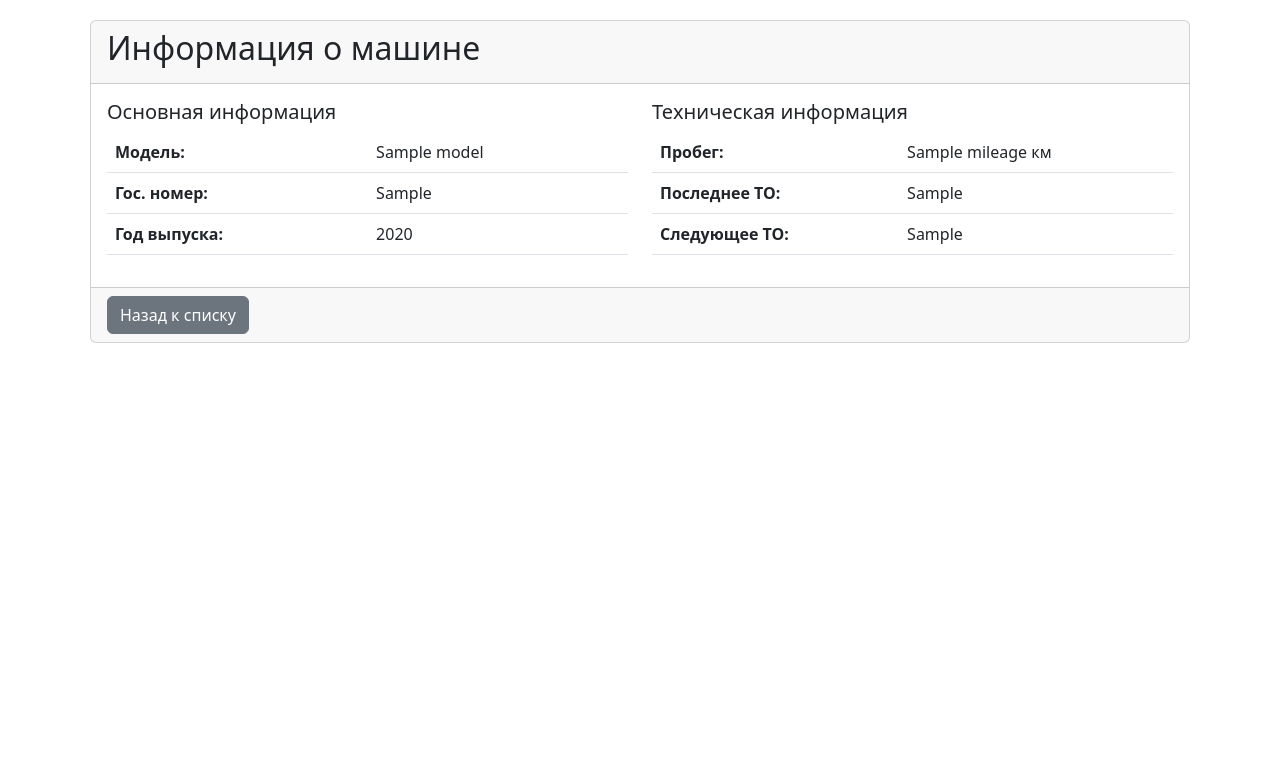
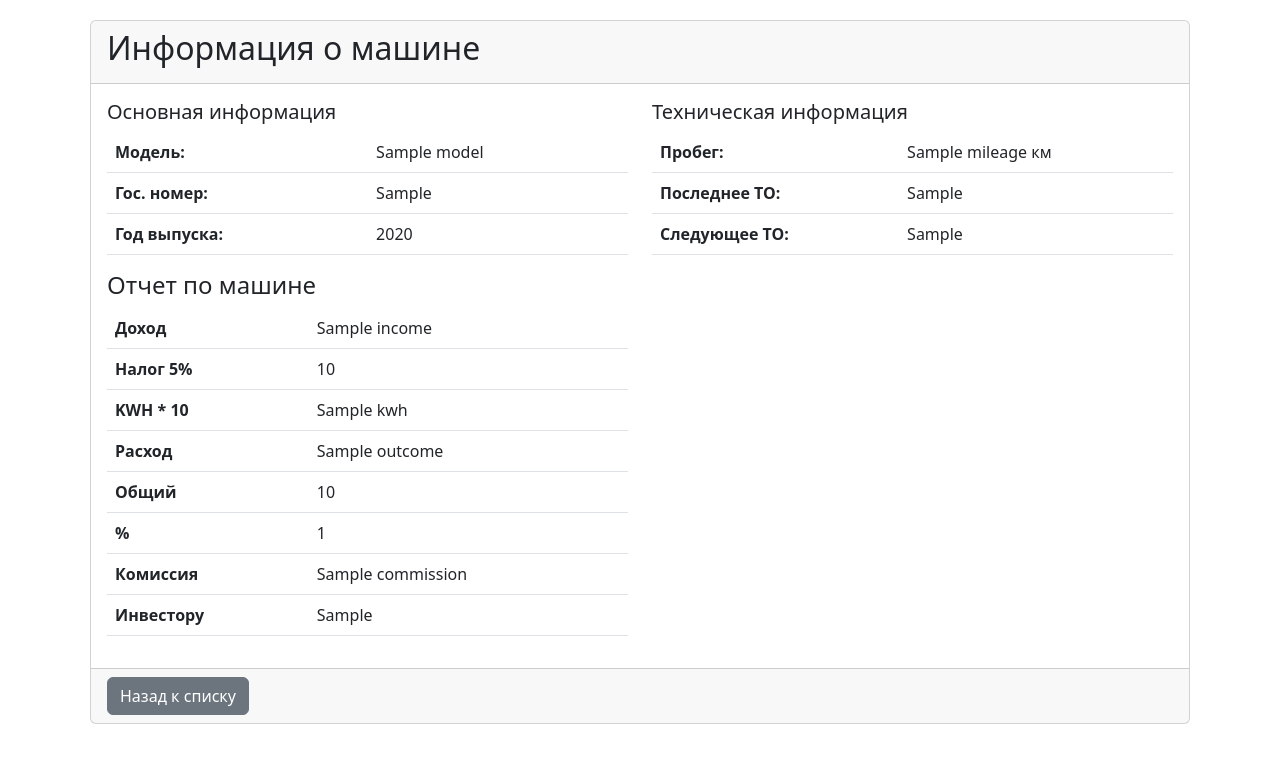
Before and after one commit to zhanyysh/ecotaxi, a Flask app: template investor_portal/templates/car_details.html in a window 1280 px wide. Shown: the top 763 px of the page. Run offline with Flask 3, Linux system fonts and the light colour scheme; the template is opened without the code that fills it: most values are stand-ins (such as "Sample title", 1, 10 or a date in 2020).

Commit message:
details fixed

```diff
--- a/investor_portal/app.py
+++ b/investor_portal/app.py
@@ -1,9 +1,10 @@
 from flask import Flask, render_template, request, redirect, url_for, flash
 from flask_login import LoginManager, UserMixin, login_user, login_required, logout_user, current_user
 import mysql.connector
-from datetime import datetime
+from datetime import datetime, date
 import hmac
 import hashlib
+from math import floor
 
 app = Flask(__name__)
 app.secret_key = 'your-secret-key'  # Измените на реальный секретный ключ
@@ -105,7 +106,7 @@ def dashboard():
 def car_details(car_id):
     conn = mysql.connector.connect(**db_config)
     cursor = conn.cursor(dictionary=True)
-    # Проверяем, принадлежит ли машина текущему инвестору
+    # Получаем машину
     cursor.execute('SELECT * FROM cars WHERE id = %s AND investorId = %s', (car_id, current_user.id))
     car = cursor.fetchone()
     if not car:
@@ -113,9 +114,52 @@ def car_details(car_id):
         cursor.close()
         conn.close()
         return redirect(url_for('dashboard'))
+    # Период отчета (за все время)
+    start_date = '2000-01-01'
+    end_date = date.today().strftime('%Y-%m-%d')
+    # Доход (totalIncome)
+    cursor.execute('SELECT COALESCE(SUM(amount),0) as income FROM events WHERE carId = %s AND amount > 0', (car_id,))
+    income = cursor.fetchone()['income'] or 0
+    # Налог 5% (totalIncomeTax)
+    tax = income * 0.05
+    # Расход (totalOutcome)
+    cursor.execute('SELECT COALESCE(SUM(amount),0) as outcome FROM events WHERE carId = %s AND amount < 0', (car_id,))
+    outcome = cursor.fetchone()['outcome'] or 0
+    # KWH x 10 (totalKwh)
+    cursor.execute('SELECT COALESCE(SUM(kwh),0) as kwh FROM charges WHERE carId = %s', (car_id,))
+    kwh = (cursor.fetchone()['kwh'] or 0) * 10
+    # totalEventProfit = Доход * 0.95
+    total_event_profit = income * 0.95
+    # Общий (totalAmount)
+    total_amount = floor(total_event_profit - kwh + outcome)
+    # % (процент)
+    percent = car['percentage']
+    # Комиссия (ourProfit)
+    if total_amount < 0:
+        commission = 0
+    else:
+        commission = floor(total_amount * percent / 100)
+    # Инвестору (investorsProfit)
+    if total_amount < 0:
+        to_investor = total_amount
+    else:
+        to_investor = floor(total_amount * (100 - percent) / 100)
     cursor.close()
     conn.close()
-    return render_template('car_details.html', car=car)
+    return render_template(
+        'car_details.html',
+        car=car,
+        report={
+            'income': income,
+            'tax': tax,
+            'kwh': kwh,
+            'outcome': outcome,
+            'total': total_amount,
+            'percent': percent,
+            'commission': commission,
+            'to_investor': to_investor
+        }
+    )
 
 @app.route('/payments')
 @login_required
--- a/investor_portal/templates/car_details.html
+++ b/investor_portal/templates/car_details.html
@@ -25,6 +25,17 @@
                         <td>{{ car.year }}</td>
                     </tr>
                 </table>
+                <h4>Отчет по машине</h4>
+                <table class="table">
+                    <tr><th>Доход</th><td>{{ report.income }}</td></tr>
+                    <tr><th>Налог 5%</th><td>{{ report.tax }}</td></tr>
+                    <tr><th>KWH * 10</th><td>{{ report.kwh }}</td></tr>
+                    <tr><th>Расход</th><td>{{ report.outcome }}</td></tr>
+                    <tr><th>Общий</th><td>{{ report.total }}</td></tr>
+                    <tr><th>%</th><td>{{ report.percent }}</td></tr>
+                    <tr><th>Комиссия</th><td>{{ report.commission }}</td></tr>
+                    <tr><th>Инвестору</th><td>{{ report.to_investor }}</td></tr>
+                </table>
             </div>
             <div class="col-md-6">
                 <h5>Техническая информация</h5>
```
